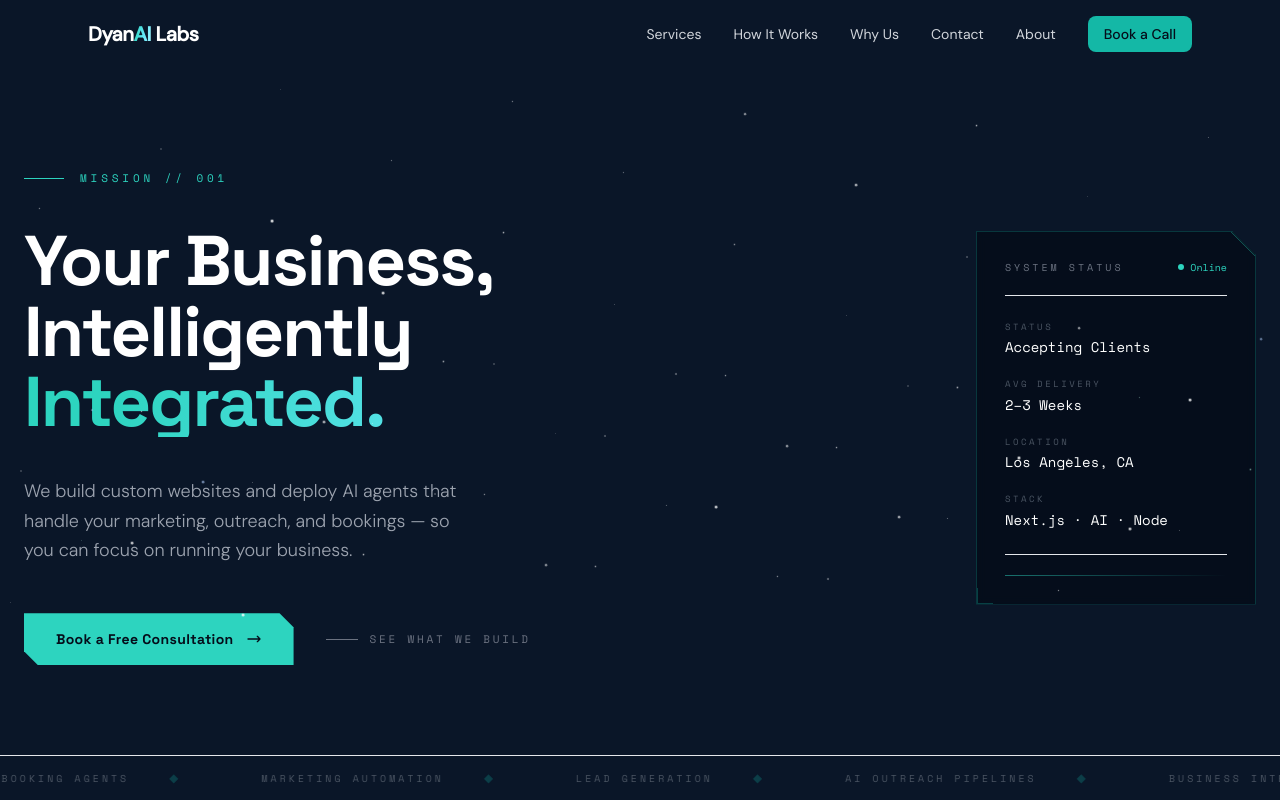
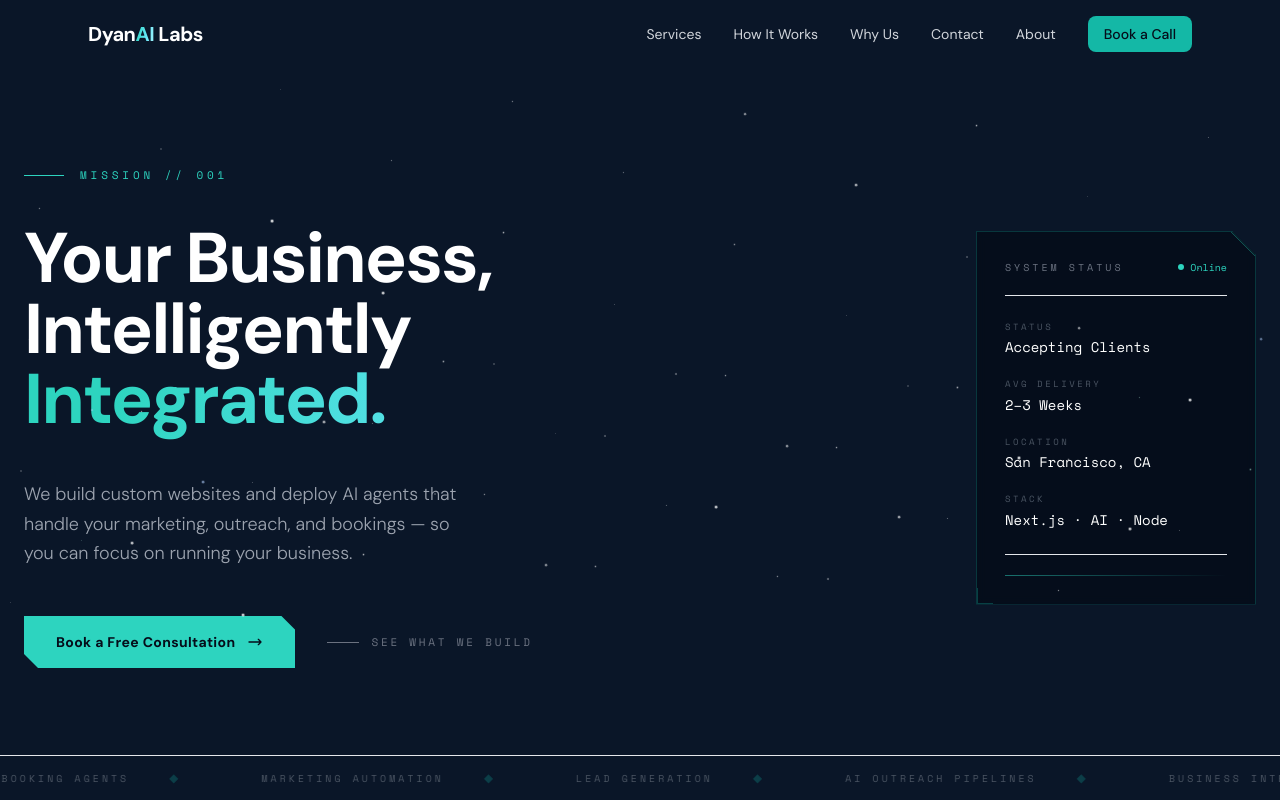
Before and after one commit to DennisLivshyts/DyanAISite, a Next.js app: page / in a window 1280 px wide. Shown: the top 800 px of the page. Built offline with nearby package versions, Linux system fonts and the light colour scheme.

Commit message:
A few more fixes

```diff
--- a/app/globals.css
+++ b/app/globals.css
@@ -1,4 +1,4 @@
-@import url('https://fonts.googleapis.com/css2?family=Space+Grotesk:wght@600;700&family=Space+Mono:ital,wght@0,400;0,700;1,400&family=DM+Sans:wght@300;400;500&display=swap');
+@import url('https://fonts.googleapis.com/css2?family=DM+Sans:wght@300;400;500;600;700;800&family=Space+Mono:ital,wght@0,400;0,700;1,400&display=swap');
 
 @tailwind base;
 @tailwind components;
@@ -171,7 +171,7 @@
 }
 
 @layer utilities {
-  .font-syne { font-family: "Space Grotesk", sans-serif; }
+  .font-syne { font-family: "DM Sans", sans-serif; }
   .font-space-mono { font-family: "Space Mono", monospace; }
 
   .text-gradient {
--- a/components/Hero.tsx
+++ b/components/Hero.tsx
@@ -21,7 +21,7 @@ const TICKER = [
 const HUD_ROWS = [
   { label: "Status", value: "Accepting Clients" },
   { label: "Avg Delivery", value: "2–3 Weeks" },
-  { label: "Location", value: "Los Angeles, CA" },
+  { label: "Location", value: "San Francisco, CA" },
   { label: "Stack", value: "Next.js · AI · Node" },
 ];
 
@@ -51,7 +51,7 @@ export default function Hero() {
                 style={{ fontSize: "clamp(2.6rem, 5.5vw, 5rem)" }}>
                 <span className="block text-white">Your Business,</span>
                 <span className="block text-white">Intelligently</span>
-                <span className="block text-gradient">Integrated.</span>
+                <span className="block text-gradient" style={{ paddingBottom: '0.08em' }}>Integrated.</span>
               </h1>
 
               <p className="text-gray-400 text-lg max-w-md leading-relaxed mb-12 font-light">
--- a/tailwind.config.ts
+++ b/tailwind.config.ts
@@ -24,7 +24,7 @@ const config: Config = {
       },
       fontFamily: {
         sans: ["DM Sans", "system-ui", "sans-serif"],
-        syne: ["Space Grotesk", "sans-serif"],
+        syne: ["DM Sans", "sans-serif"],
         "space-mono": ["Space Mono", "monospace"],
         mono: ["Space Mono", "monospace"],
       },
```
